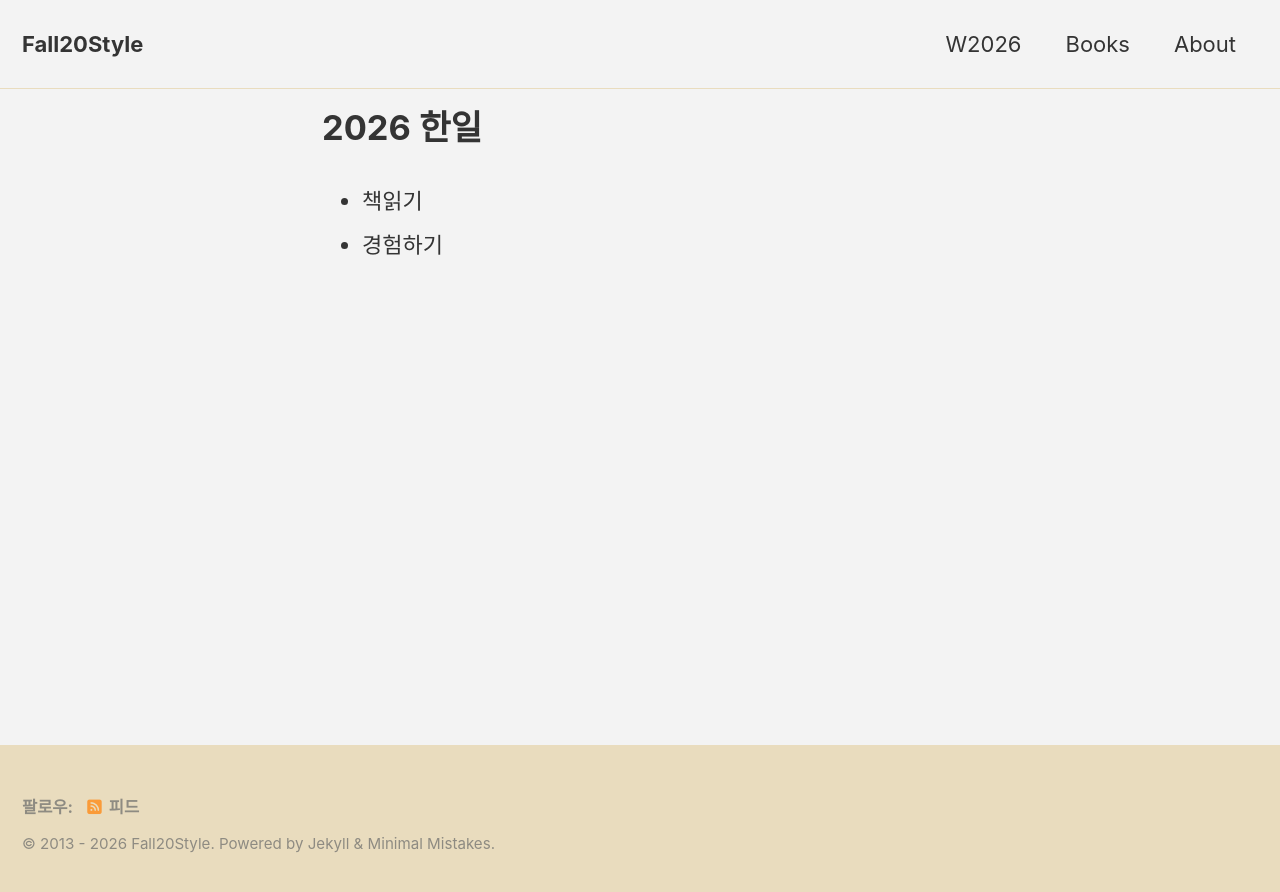
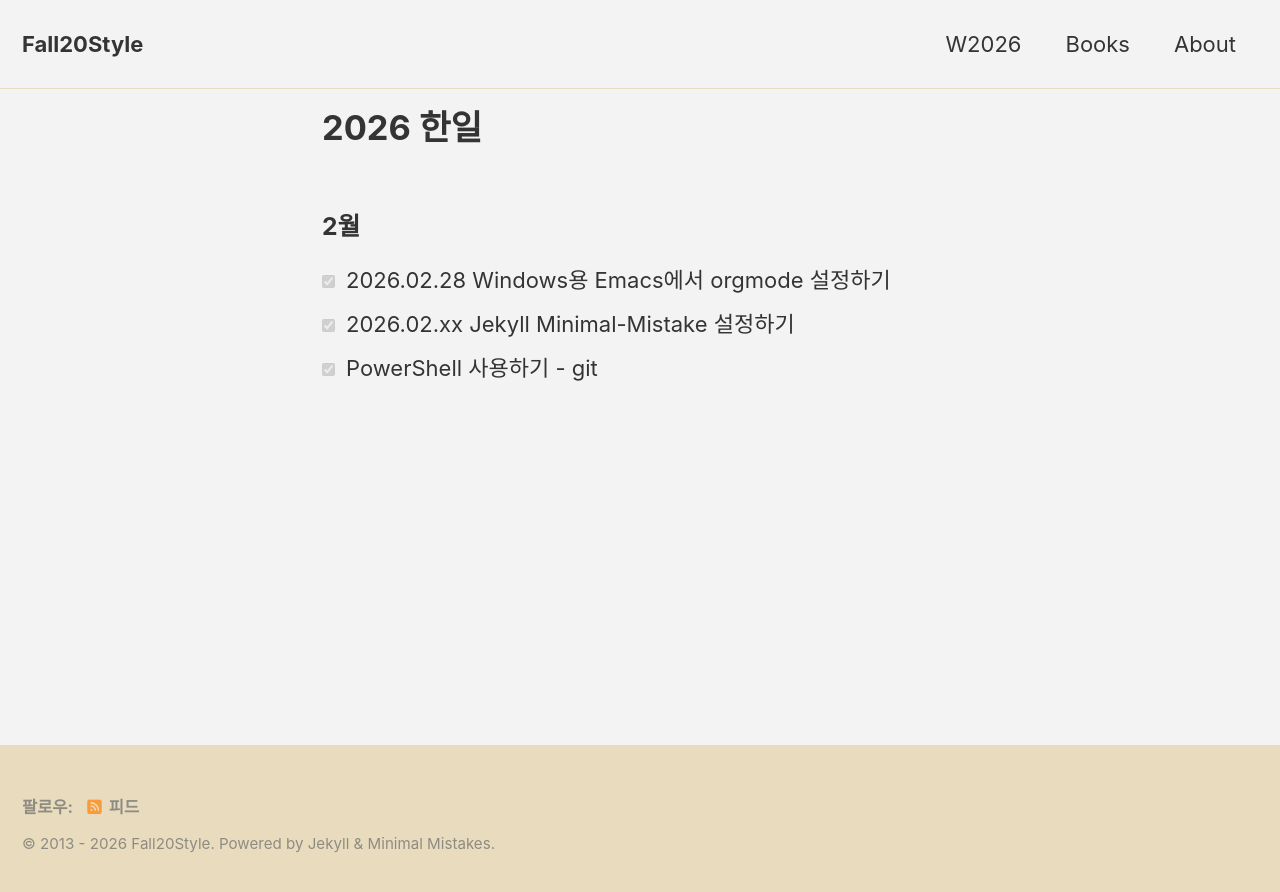
Before and after one commit to fall20style/fall20style.github.io, a Jekyll site: the page built from W2026.md, in a window 1280 px wide. Shown: the top 892 px of the page. Built offline with Jekyll 4.4.1, drawn with Linux system fonts in a browser that asks for light colours; cached includes are drawn as plain includes.

Commit message:
Update W2026.md

```diff
--- a/W2026.md
+++ b/W2026.md
@@ -5,5 +5,8 @@ permalink: /W2026/
 comments: false
 ---
 
-- 책읽기
-- 경험하기
+
+### 2월
+- [X] 2026.02.28 Windows용 Emacs에서 orgmode 설정하기
+- [X] 2026.02.xx Jekyll Minimal-Mistake 설정하기
+- [X] PowerShell 사용하기 - git
```
